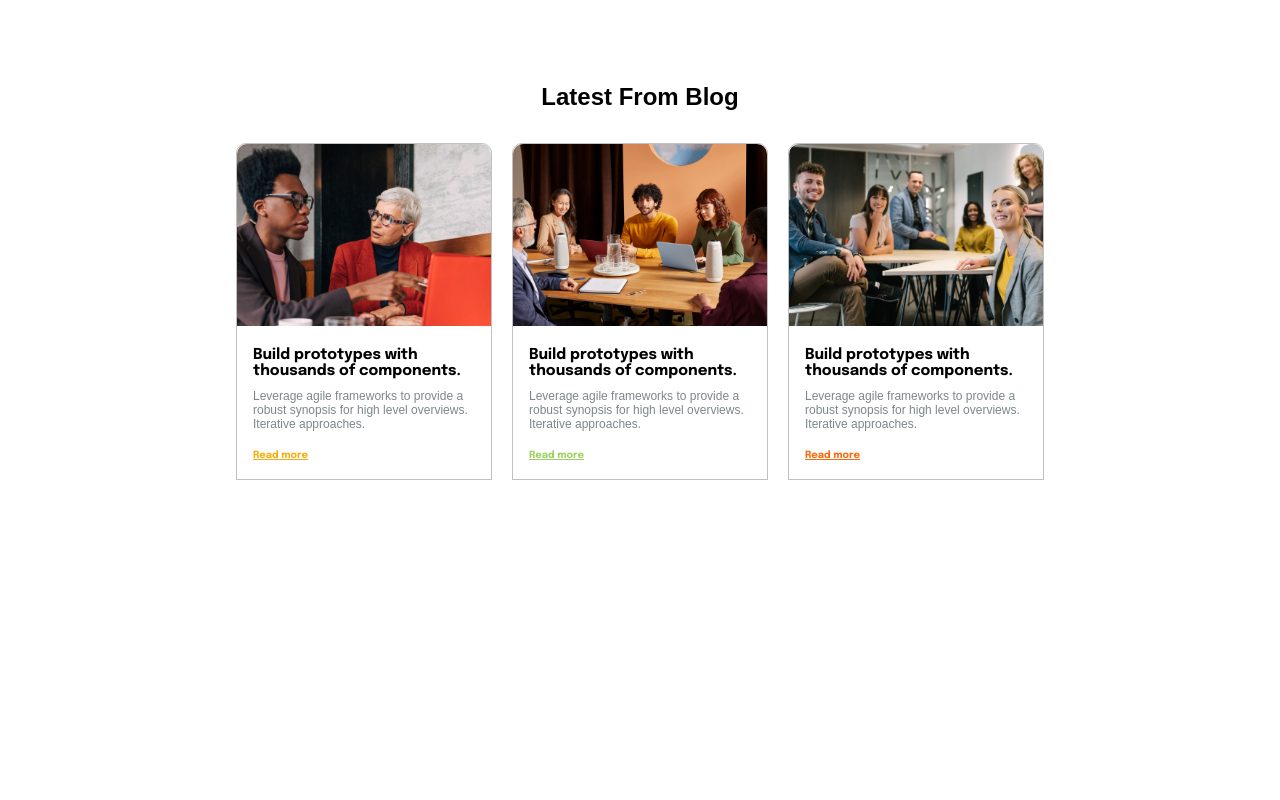
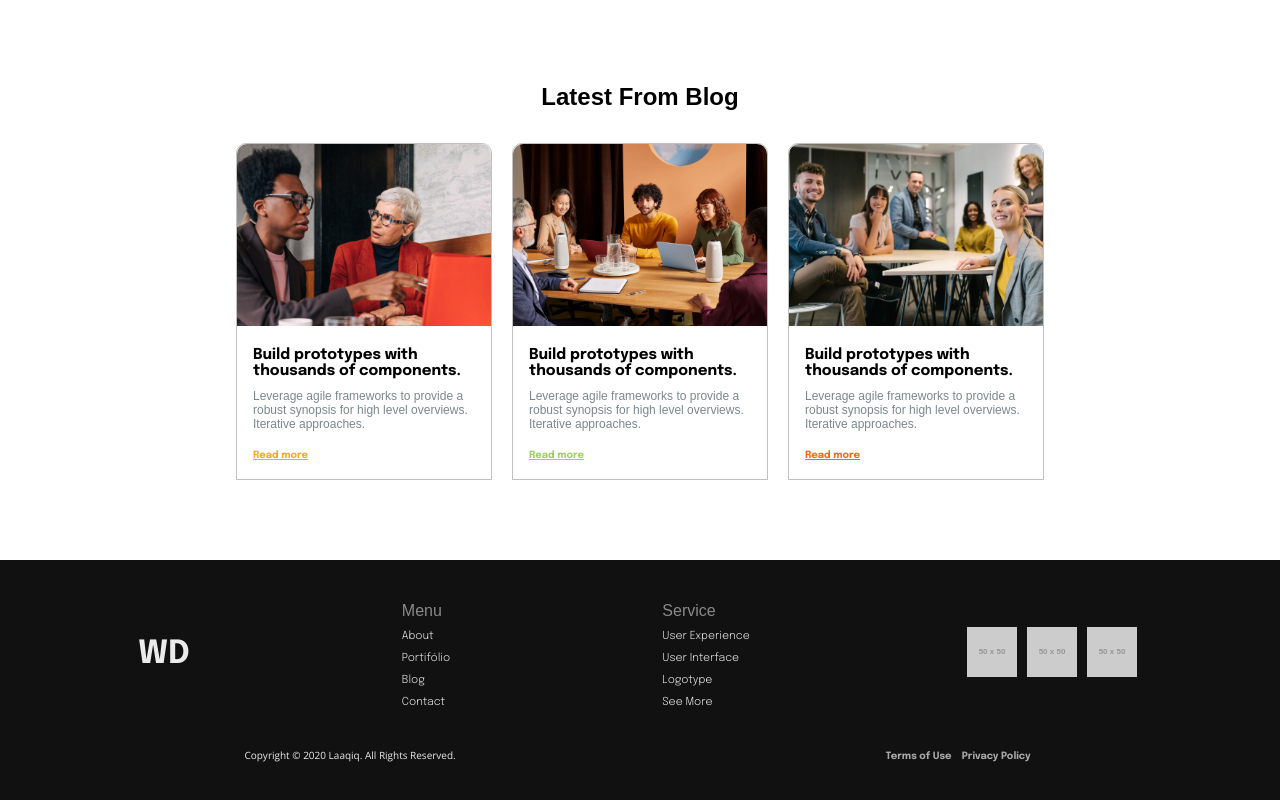
Before and after one commit to Gabriel-Aroucas/BusinessPage, a React (Vite) app: page / in a window 1280 px wide. Shown: the part 3782-4582 px from the top of the page. Before the commit the page ends 4262 px from the top, so only its background shows below. Built offline with nearby package versions, Linux system fonts and the light colour scheme.

Commit message:
:sparkles: feat: nova seção - footer

```diff
--- a/src/App.css
+++ b/src/App.css
@@ -6,6 +6,8 @@
     padding: 0;
     box-sizing: border-box;
     font-family: 'Open Sans', sans-serif;
+    list-style: none;
+
 }
 
 .banner {
@@ -557,3 +559,55 @@ p {
         margin: 10px 0;
     }
 }
+
+footer{
+    background-color: #111111;
+    color: #ecebeb;
+    padding: 2rem;
+    margin-top: 5rem;
+}
+footer .footerLists{
+    display: flex;
+    justify-content: space-around;
+    align-items: center;
+}
+footer .footerLists .menu p{
+    color:#fff;
+    opacity: 0.5;
+}
+
+footer .footerLists .service p{
+    color:#fff;
+    opacity: 0.5;
+}
+
+footer .footerLists .footerbrand span{
+    font-family: Epilogue;
+    font-weight: bold;
+    font-size: 2rem;
+}
+
+footer .footerLists .menu ul li, .service ul li{
+
+    font-family: Epilogue;
+    font-size: 11px;
+    margin: 10px 0;
+}
+footer .footerLists .socialMedia img{
+    margin: 0 5px;
+}
+
+footer .copy{
+    display: flex;
+    justify-content: space-around;
+    margin: 30px 0;
+    font-size: 10px;
+}
+footer .copy .terms a{
+    text-decoration: none;
+    color:unset;
+    margin: 0 5px;
+    font-family: Epilogue;
+    font-weight: bold;
+    opacity: 0.7;
+}
--- a/src/App.tsx
+++ b/src/App.tsx
@@ -286,6 +286,43 @@ function App() {
           </div>
         </div>
       </section>
+      <footer>
+        <section className="footerLists">
+          <div className="footerbrand">
+            <span>WD</span>
+          </div>
+          <div className="menu">
+            <p>Menu</p>
+            <ul>
+              <li>About</li>
+              <li>Portifólio</li>
+              <li>Blog</li>
+              <li>Contact</li>
+            </ul>
+          </div>
+          <div className="service">
+            <p>Service</p>
+            <ul>
+              <li>User Experience</li>
+              <li>User Interface</li>
+              <li>Logotype</li>
+              <li>See More</li>
+            </ul>
+          </div>
+          <div className="socialMedia">
+            <img src="https://placehold.co/50x50" alt="" />
+            <img src="https://placehold.co/50x50" alt="" />
+            <img src="https://placehold.co/50x50" alt="" />
+          </div>
+        </section>
+        <section className="copy">
+          <span>Copyright © 2020 Laaqiq. All Rights Reserved.</span>
+          <div className="terms">
+            <a href="#">Terms of Use</a>
+            <a href="#">Privacy Policy</a>
+          </div>
+        </section>
+      </footer>
     </>
   )
 }
```
